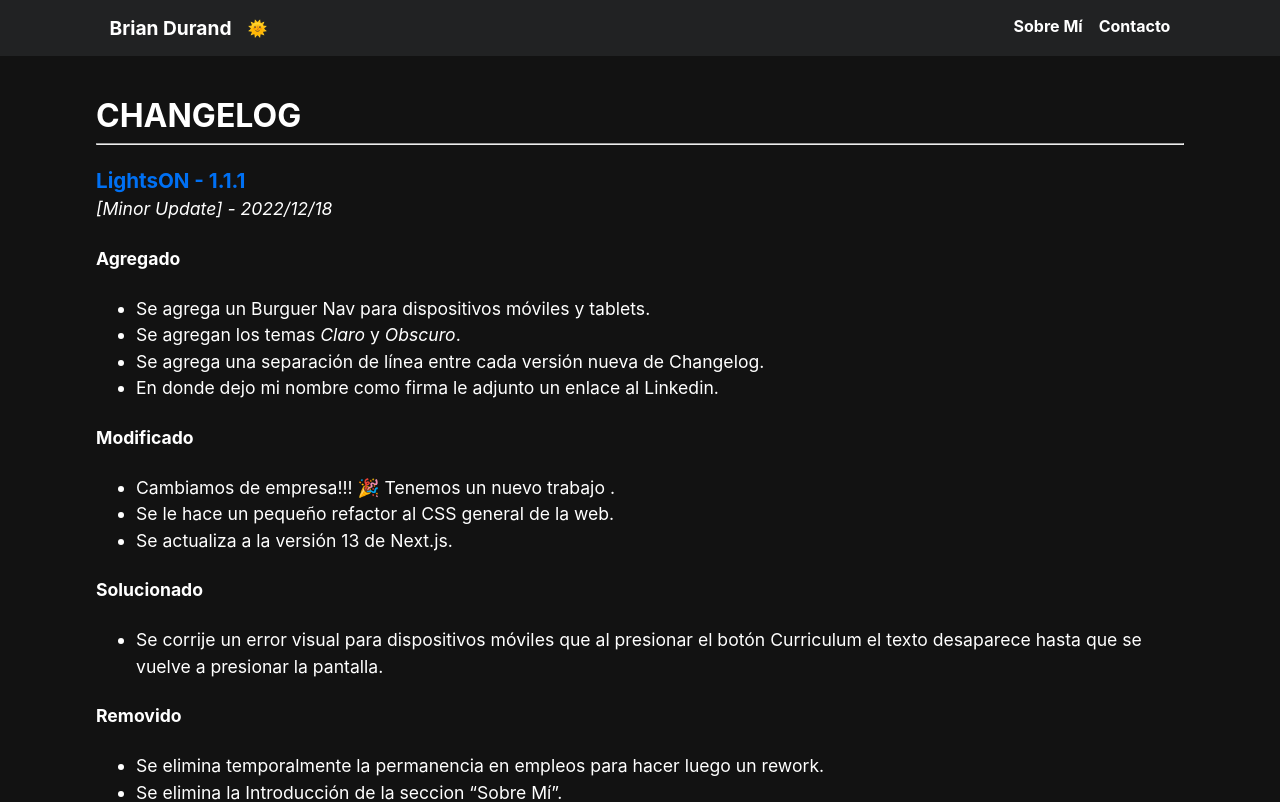
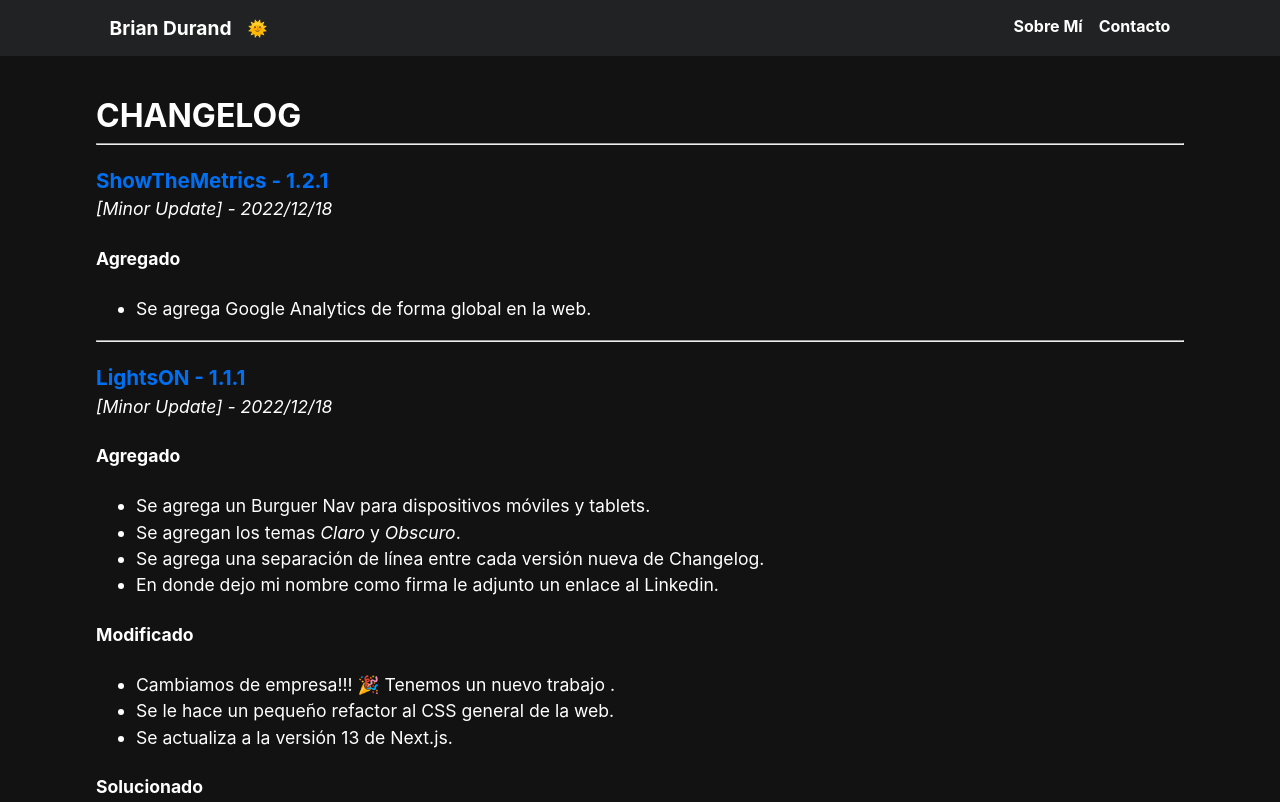
Before and after one commit to Alfacoy/D-Portafolio, a Next.js app: page /changelog in a window 1280 px wide. Shown: the top 802 px of the page. Built offline with nearby package versions, Linux system fonts and the light colour scheme.

Commit message:
[Updated] Se cambia de posición el inicio de Analytic y se agrega el changelog.

```diff
--- a/components/Container/index.jsx
+++ b/components/Container/index.jsx
@@ -1,31 +1,14 @@
 import { useState } from 'react';
-import  Script from 'next/script';
 import Navbar from '../Navbar';
 import Footer from '../Footer';
 import CustomHead from '../CustomHead';
 import ThemeContext from '../Theme';
 import style from './style.module.css';
 
-
 const Container = ({ children }) => {
     const [theme,setTheme] = useState('dark');
 
     return (
-        <>
-            <Script src={`https://www.googletagmanager.com/gtag/js?id=G-HG9L20SGD6`} />
-            <Script
-             id="google-analytics"
-             dangerouslySetInnerHTML={{
-                __html:`
-                    window.dataLayer = window.dataLayer || [];
-                    function gtag(){dataLayer.push(arguments);}
-                    gtag('js', new Date());
-                    gtag('config', 'G-HG9L20SGD6', {
-                        page_path: window.location.pathname,
-                    });
-                `
-             }}
-             />
         <ThemeContext.Provider value={theme}>
             <CustomHead title="Brian Durand | Full Stack Developer" index follow/>
             <div className={`${style.container} ${theme}`}>
@@ -36,7 +19,6 @@ const Container = ({ children }) => {
                 <Footer />
             </div>
         </ThemeContext.Provider>
-        </>
     )
 }
 
--- a/pages/_app.js
+++ b/pages/_app.js
@@ -1,12 +1,26 @@
+import  Script from 'next/script';
 import Container from "../components/Container";
-
 import '../styles/globals.css'
 
 function MyApp({ Component, pageProps}) {
   return (
-      <Container>
-        <Component {...pageProps} />
-      </Container>
+      <>
+        <Script src={`https://www.googletagmanager.com/gtag/js?id=G-HG9L20SGD6`} />
+        <Script
+          id="google-analytics"
+          dangerouslySetInnerHTML={{
+            __html:`
+                window.dataLayer = window.dataLayer || [];
+                function gtag(){dataLayer.push(arguments);}
+                gtag('js', new Date());
+                gtag('config', 'G-HG9L20SGD6', {
+                    page_path: window.location.pathname,
+                });
+            `}}/>
+        <Container>
+          <Component {...pageProps} />
+        </Container>
+      </>
   )
 }
 
--- a/pages/changelog.jsx
+++ b/pages/changelog.jsx
@@ -7,6 +7,15 @@ export default function Home() {
             <CustomHead title="Changelog | Full Stack Developer" follow />
             <article className="g_container">
                 <h1 className="g_title">Changelog</h1>
+                <hr />
+                <section className={`${style.changelog}`}>
+                    <h3 className="g_highlight__primary"><a href="https://github.com/Alfacoy/D-Portafolio/pull/2" target="_blank" rel='noopener noreferrer'>ShowTheMetrics - 1.2.1</a></h3>
+                    <i>[Minor Update] - 2022/12/18</i>
+                    <h4>Agregado</h4>
+                    <ul>
+                        <li>Se agrega Google Analytics de forma global en la web.</li>
+                    </ul>
+                </section>
                 <hr />
                 <section className={`${style.changelog}`}>
                     <h3 className="g_highlight__primary"><a href="https://github.com/Alfacoy/D-Portafolio/pull/2" target="_blank" rel='noopener noreferrer'>LightsON - 1.1.1</a></h3>
```
Lines whose indentation alone changed are shown as unchanged.
